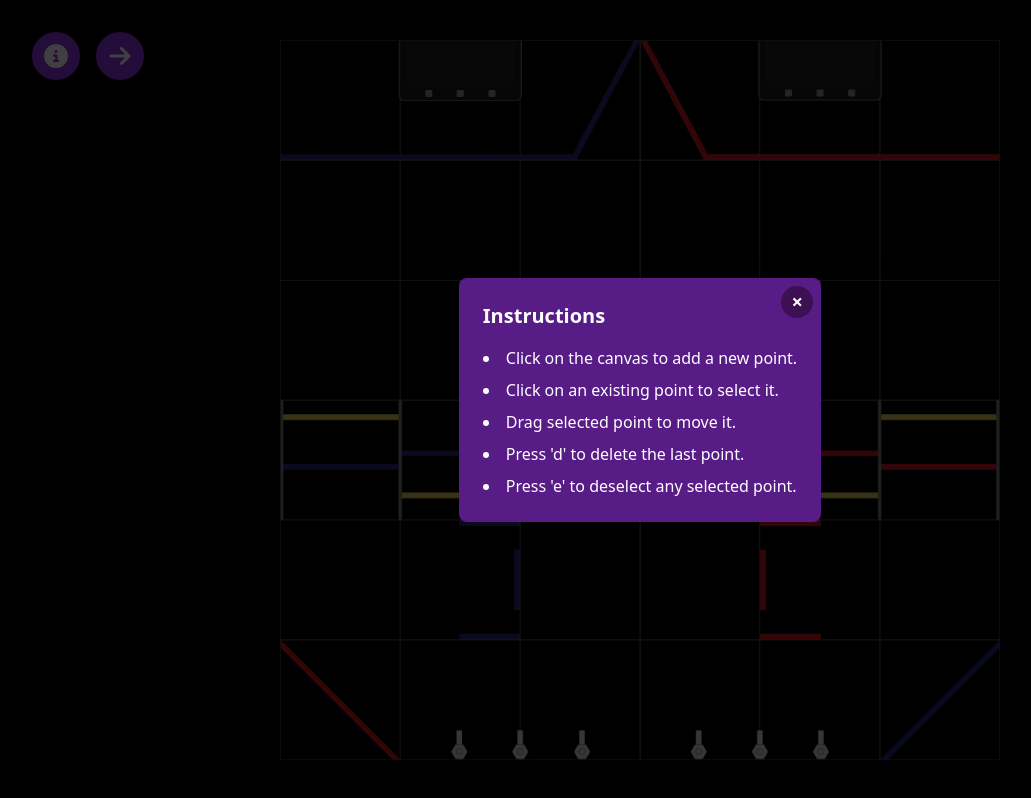
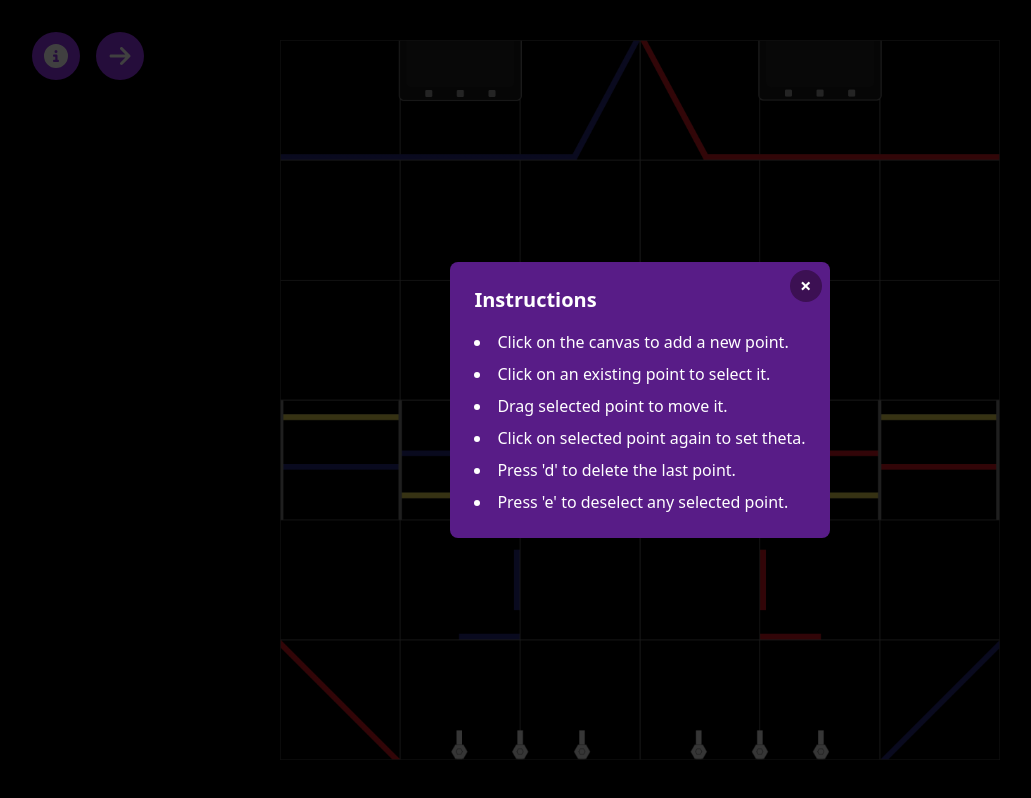
Before and after one commit to amyli7/spark, a React (Vite) app: page / in a window 1280 px wide. Both pictures are taken after a click on the element 56 px from the left and 56 px from the top of the page. Shown: the whole page, without its empty margins (0-1031 px from the left). Built offline with nearby package versions, Linux system fonts and the light colour scheme.

Commit message:
updated instructions

```diff
--- a/src/Instructions.jsx
+++ b/src/Instructions.jsx
@@ -19,6 +19,7 @@ export const Instructions = ({ show, onClose }) => (
         <li>Click on the canvas to add a new point.</li>
         <li>Click on an existing point to select it.</li>
         <li>Drag selected point to move it.</li>
+        <li>Click on selected point again to set theta.</li>
         <li>Press 'd' to delete the last point.</li>
         <li>Press 'e' to deselect any selected point.</li>
       </ul>
```
